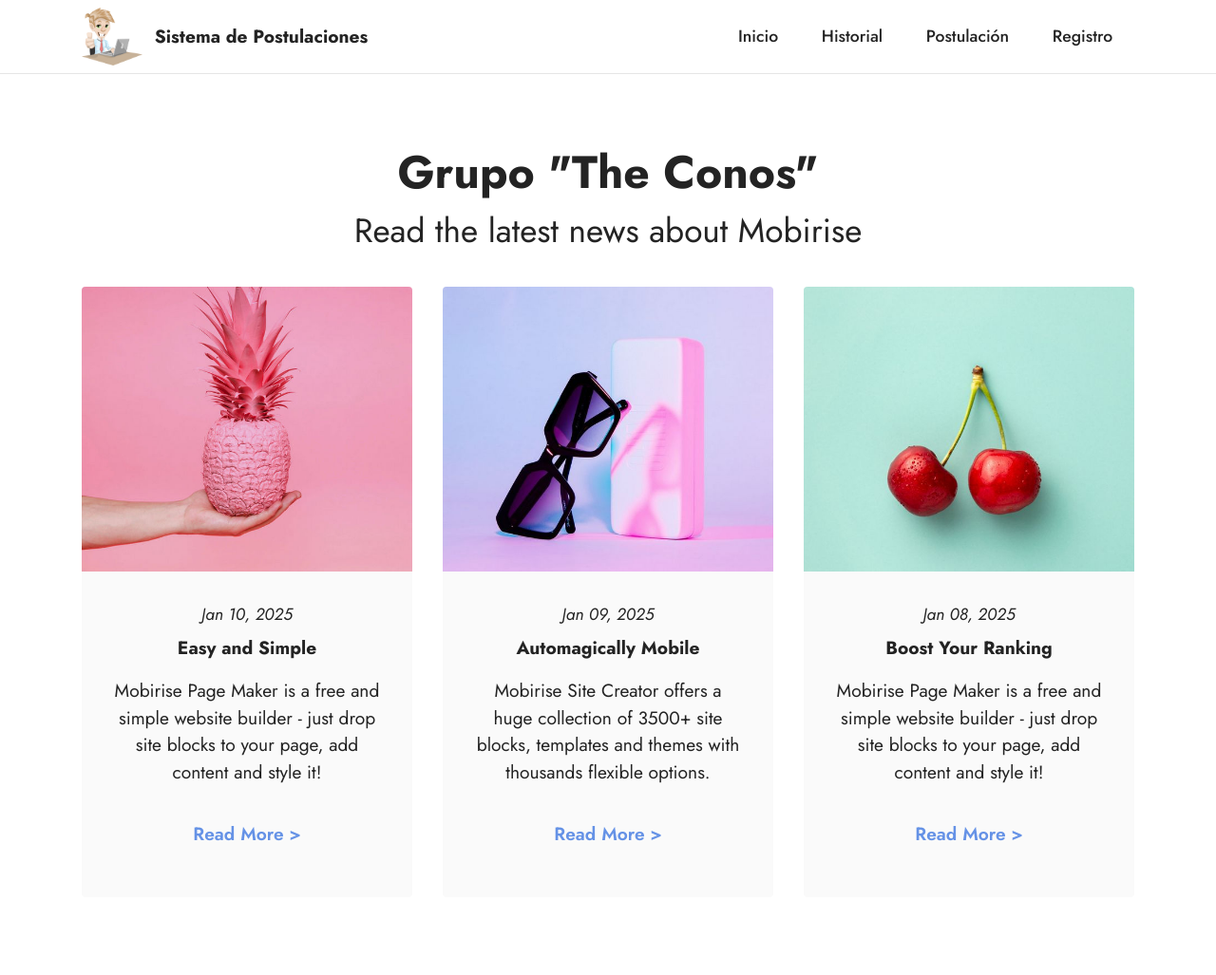
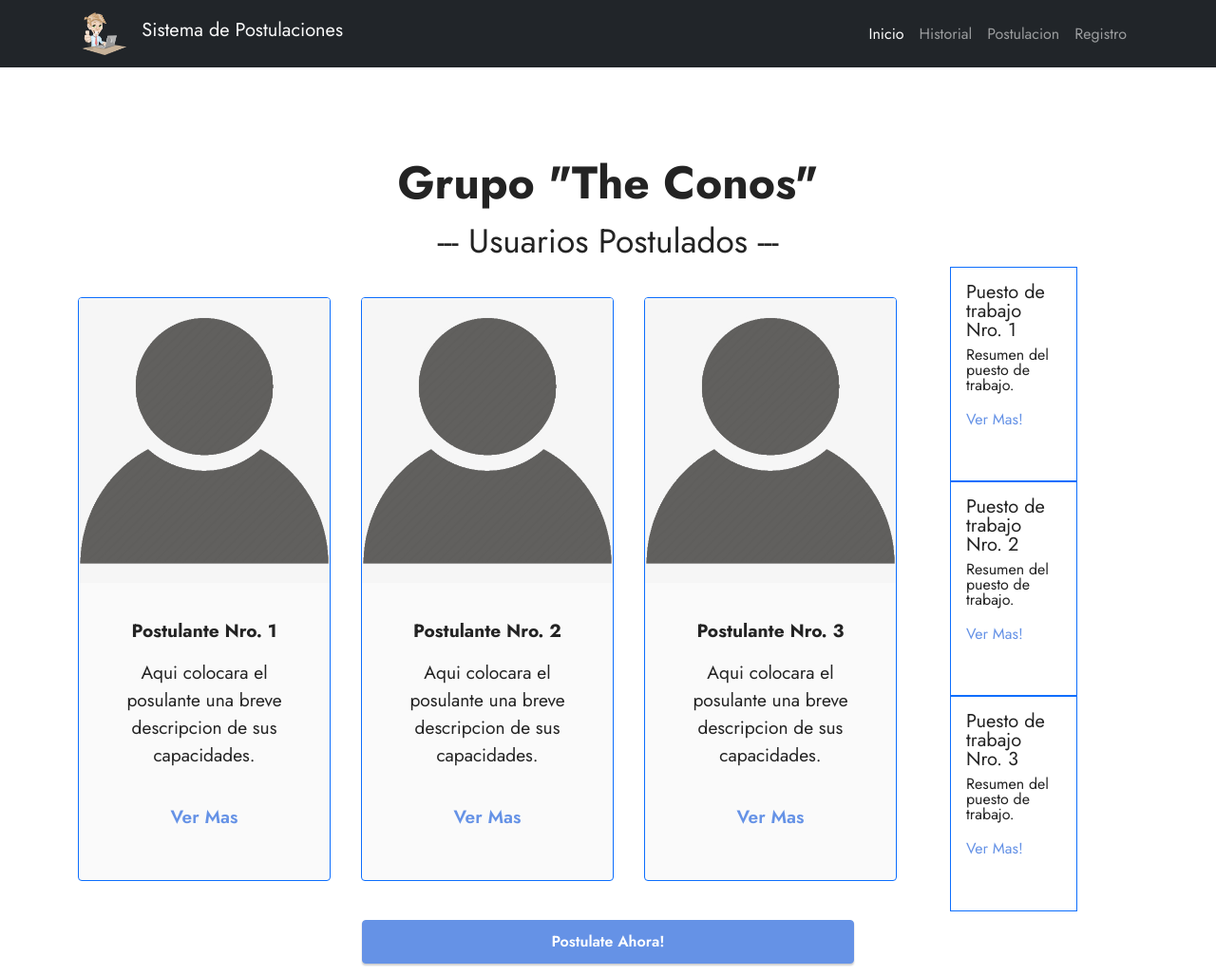
Before and after one commit to FranLeo98/HIA_2022_Experiencia-de-Usuario, a plain HTML site: page inicio.html in a window 1280 px wide. Shown: the top 1027 px of the page at 95% size. Drawn offline with Linux system fonts and the light colour scheme.

Commit message:
Modificacion de inicio.html y navbar

```diff
--- a/inicio.html
+++ b/inicio.html
@@ -31,97 +31,122 @@
 </head>
 <body>
 
-  <section data-bs-version="5.1" class="menu cid-s48OLK6784" once="menu" id="menu1-k">
-
-    <nav class="navbar navbar-dropdown navbar-fixed-top navbar-expand-lg">
+<section>
+    <nav class="navbar navbar-expand-lg navbar-dark bg-dark static-top">
         <div class="container">
-            <div class="navbar-brand">
-                <span class="navbar-logo">
-                    <a href="https://mobiri.se">
-                        <img src="assets/images/mbr-181x172.png" alt="Mobirise Website Builder" style="height: 3.8rem;">
+          <a class="navbar-brand" href="#">
+            <img src="assets/images/mbr-181x172.png" alt="..." height="45">
           </a>
-                </span>
-                <span class="navbar-caption-wrap"><a class="navbar-caption text-black display-7" href="inicio.html">Sistema de Postulaciones</a></span>
-            </div>
-            <button class="navbar-toggler" type="button" data-toggle="collapse" data-bs-toggle="collapse" data-target="#navbarSupportedContent" data-bs-target="#navbarSupportedContent" aria-controls="navbarNavAltMarkup" aria-expanded="false" aria-label="Toggle navigation">
-                <div class="hamburger">
-                    <span></span>
-                    <span></span>
-                    <span></span>
-                    <span></span>
-                </div>
+          <h5 class="text-white">Sistema de Postulaciones</h5>
+          <button class="navbar-toggler" type="button" data-bs-toggle="collapse" data-bs-target="#navbarSupportedContent" aria-controls="navbarSupportedContent" aria-expanded="false" aria-label="Toggle navigation">
+            <span class="navbar-toggler-icon"></span>
           </button>
           <div class="collapse navbar-collapse" id="navbarSupportedContent">
-                <ul class="navbar-nav nav-dropdown nav-right" data-app-modern-menu="true">
-                    <li class="nav-item"><a class="nav-link link text-black display-4" href="inicio.html">Inicio</a></li>
-                    <li class="nav-item"><a class="nav-link link text-black display-4" href="historial.html">Historial</a></li>
-                    <li class="nav-item"><a class="nav-link link text-black display-4" href="postulacion.html">Postulación</a></li>
-                    <li class="nav-item"><a class="nav-link link text-black display-4" href="registro.html">Registro</a></li></ul>
-
-
+            <ul class="navbar-nav ms-auto">
+              <li class="nav-item"><a class="nav-link active" aria-current="page" href="inicio.html">Inicio</a></li>
+              <li class="nav-item"><a class="nav-link " aria-current="page" href="historial.html">Historial</a></li>
+              <li class="nav-item"><a class="nav-link " aria-current="page" href="postulacion.html">Postulacion</a></li>
+              <li class="nav-item"><a class="nav-link " aria-current="page" href="registro.html">Registro</a></li>
           </div>
         </div>
       </nav>
-
 </section>
 
 <section data-bs-version="5.1" class="content3 cid-tlXwjAz2ei" id="content3-m">
-
 <!--asdasda-->
 <div class="container">
+
     <div class="mbr-section-head">
         <h4 class="mbr-section-title mbr-fonts-style align-center mb-0 display-2"><strong>Grupo "The Conos"</strong></h4>
-            <h5 class="mbr-section-subtitle mbr-fonts-style align-center mb-0 mt-2 display-5">Read the latest news about Mobirise</h5>
+        <h5 class="mbr-section-subtitle mbr-fonts-style align-center mb-0 mt-2 display-5">--- Usuarios Postulados ---</h5>
+        <!-- El ver mas te redirigira a una pestania tipo CV que mostrara toda la documentacion del Postulante -->
     </div>
+    <div class="row">
+        <div class="row col-10">
             <div class="row mt-4">
 
                 <div class="item features-image сol-12 col-md-6 col-lg-4">
-                <div class="item-wrapper">
+                    <div class="item-wrapper border border-primary">
                         <div class="item-img">
-                        <img src="assets/images/product5.jpg" alt="Mobirise Website Builder" title="">
+                            <img src="assets/images/usuario.png" alt="Mobirise Website Builder" title="">
                         </div>
                         <div class="item-content">
-                        <h5 class="item-title mbr-fonts-style display-4"><em>Jan 10, 2025</em></h5>
-                        <h6 class="item-subtitle mbr-fonts-style mt-1 display-7"><strong>Easy and Simple</strong></h6>
-                        <p class="mbr-text mbr-fonts-style mt-3 display-7">Mobirise Page Maker is a free and simple
-                            website builder - just drop site blocks to your page, add content and style it!</p>
+                            <h6 class="item-subtitle mbr-fonts-style mt-1 display-7"><strong>Postulante Nro. 1</strong></h6>
+                            <p class="mbr-text mbr-fonts-style mt-3 display-7">Aqui colocara el posulante una breve descripcion
+                                de sus capacidades.</p>
                         </div>
-                    <div class="mbr-section-btn item-footer mt-2"><a href="" class="btn item-btn btn-primary-outline display-7" target="_blank">Read More &gt;</a></div>
+                        <div class="mbr-section-btn item-footer mt-2"><a href="" class="btn item-btn btn-primary-outline display-7" target="_blank">Ver Mas</a></div>
+                        <!-- El ver mas te redirigira a una pestania tipo CV que mostrara toda la documentacion del Postulante -->
                     </div>
                 </div>
+
                 <div class="item features-image сol-12 col-md-6 col-lg-4">
-                <div class="item-wrapper">
+                    <div class="item-wrapper border border-primary">
                         <div class="item-img">
-                        <img src="assets/images/product4.jpg" alt="Mobirise Website Builder" title="">
+                            <img src="assets/images/usuario.png" alt="Mobirise Website Builder" title="">
                         </div>
                         <div class="item-content">
-                        <h5 class="item-title mbr-fonts-style display-4"><em>Jan 09, 2025</em></h5>
-                        <h6 class="item-subtitle mbr-fonts-style mt-1 display-7"><strong>Automagically Mobile</strong>
+                            <h6 class="item-subtitle mbr-fonts-style mt-1 display-7"><strong>Postulante Nro. 2</strong>
                             </h6>
-                        <p class="mbr-text mbr-fonts-style mt-3 display-7">Mobirise Site Creator offers a huge
-                            collection of 3500+ site blocks, templates and themes with thousands flexible options. <br>
-                        </p>
+                            <p class="mbr-text mbr-fonts-style mt-3 display-7">Aqui colocara el posulante una breve descripcion
+                                de sus capacidades.</p>
                         </div>
-                    <div class="mbr-section-btn item-footer mt-2"><a href="" class="btn item-btn btn-primary-outline display-7" target="_blank">Read More &gt;</a></div>
+                        <div class="mbr-section-btn item-footer mt-2"><a href="" class="btn item-btn btn-primary-outline display-7" target="_blank">Ver Mas</a></div>
+                        <!-- El ver mas te redirigira a una pestania tipo CV que mostrara toda la documentacion del Postulante -->
                     </div>
                 </div>
+
                 <div class="item features-image сol-12 col-md-6 col-lg-4">
-                <div class="item-wrapper">
+                    <div class="item-wrapper border border-primary">
                         <div class="item-img">
-                        <img src="assets/images/product3.jpg" alt="Mobirise Website Builder" title="">
+                            <img src="assets/images/usuario.png" alt="Mobirise Website Builder" title="">
                         </div>
                         <div class="item-content">
-                        <h5 class="item-title mbr-fonts-style display-4"><em>Jan 08, 2025</em></h5>
-                        <h6 class="item-subtitle mbr-fonts-style mt-1 display-7"><strong>Boost Your Ranking</strong></h6>
-                        <p class="mbr-text mbr-fonts-style mt-3 display-7">Mobirise Page Maker is a free and simple
-                            website builder - just drop site blocks to your page, add content and style it!</p>
+                            <h6 class="item-subtitle mbr-fonts-style mt-1 display-7"><strong>Postulante Nro. 3</strong></h6>
+                            <p class="mbr-text mbr-fonts-style mt-3 display-7">Aqui colocara el posulante una breve descripcion
+                                de sus capacidades.</p>
                         </div>
-                    <div class="mbr-section-btn item-footer mt-2"><a href="" class="btn item-btn btn-primary-outline display-7" target="_blank">Read More &gt;</a></div>
+                        <div class="mbr-section-btn item-footer mt-2"><a href="" class="btn item-btn btn-primary-outline display-7" target="_blank">Ver Mas</a></div>
                     </div>
                 </div>
 
             </div>
     </div>
+
+    <div class="row col-2">
+
+        <div class="card " style="width: 12rem;">
+            <div class="card-body border border-primary">
+              <h5 class="card-title">Puesto de trabajo Nro. 1</h5>
+              <p class="card-text">Resumen del puesto de trabajo.</p>
+              <a href="#" class="card-link">Ver Mas!</a>
+            </div>
+        </div>
+
+        <div class="card " style="width: 12rem;">
+            <div class="card-body border border-primary">
+              <h5 class="card-title">Puesto de trabajo Nro. 2</h5>
+              <p class="card-text">Resumen del puesto de trabajo.</p>
+              <a href="#" class="card-link">Ver Mas!</a>
+            </div>
+        </div>
+
+        <div class="card " style="width: 12rem;">
+            <div class="card-body border border-primary">
+              <h5 class="card-title">Puesto de trabajo Nro. 3</h5>
+              <p class="card-text">Resumen del puesto de trabajo.</p>
+              <a href="#" class="card-link">Ver Mas!</a>
+            </div>
+        </div>
+
+    </div>
+
+    <div class="d-grid gap-2 col-6 mx-auto">
+        <button class="btn btn-primary" type="button">Postulate Ahora!</button>
+    </div>
+</div>
+</div>
+
 </section>
 
 <section data-bs-version="5.1" class="footer3 cid-tlXMhZxCys" once="footers" id="footer3-p">
```
Also changed, not shown: assets/images/usuario.png (added). Lines whose indentation alone changed are shown as unchanged.
